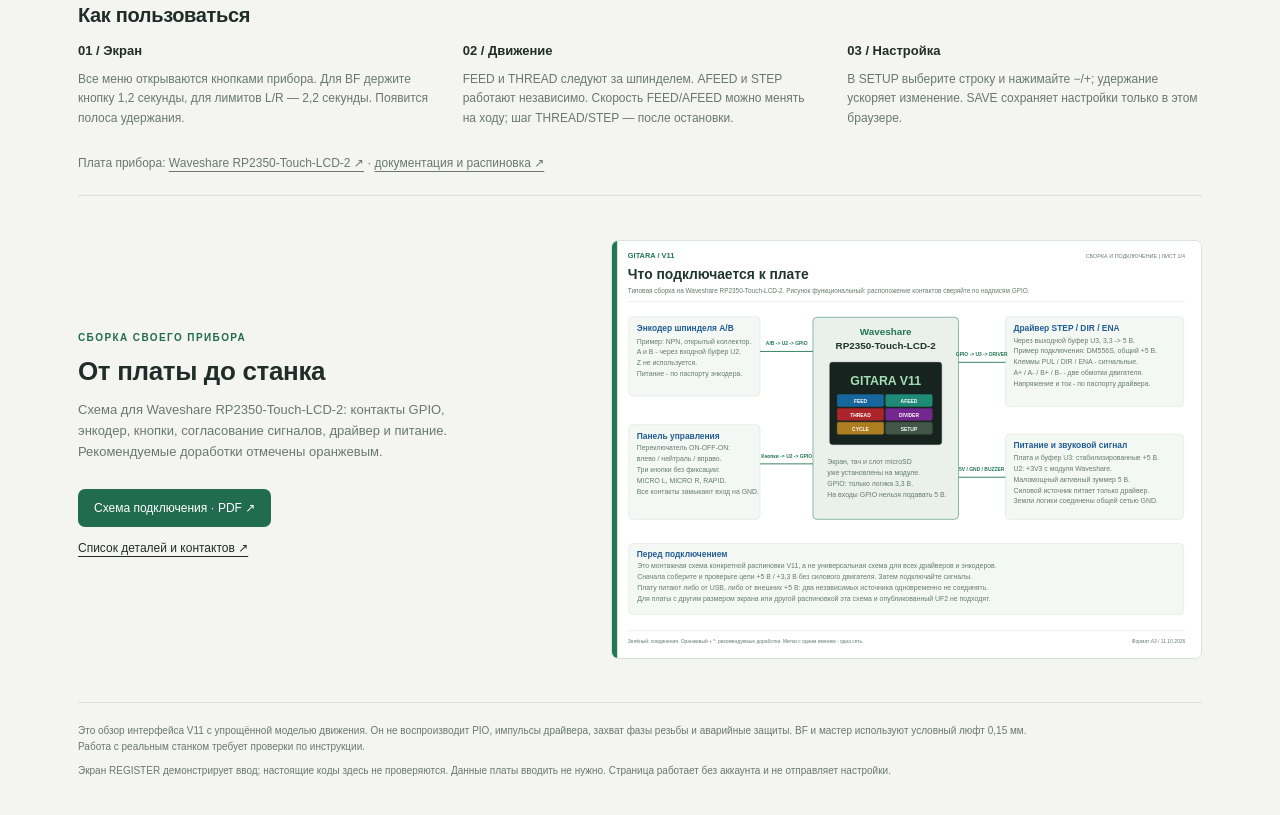
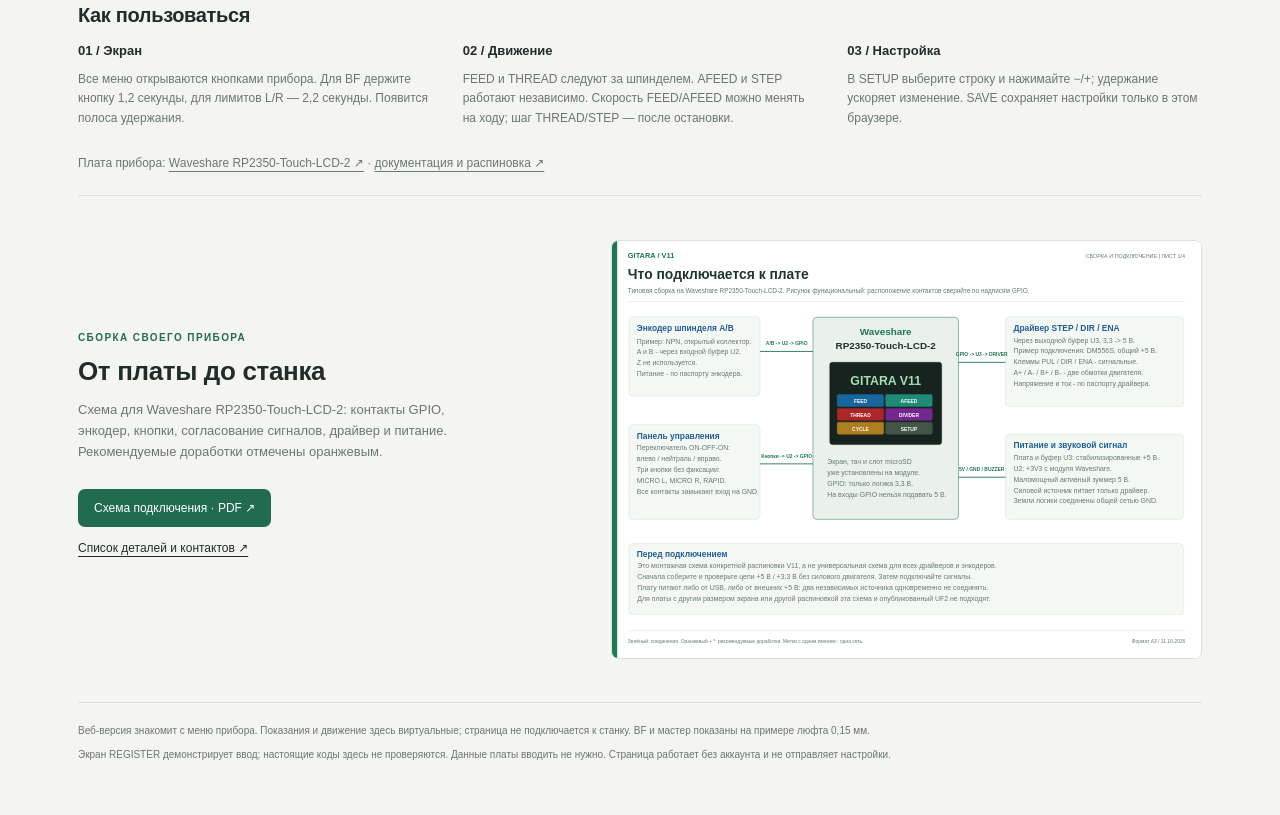
Before and after one commit to dmitriynett-sudo/gitara-els, a plain HTML site: page index.html in a window 1280 px wide. Shown: the part 1302-2117 px from the top of the page. Drawn offline with Linux system fonts and the light colour scheme.

Commit message:
Simplify public project documentation

```diff
--- a/index.html
+++ b/index.html
@@ -26,7 +26,7 @@
     <p id="event" class="event" role="status">Выберите режим на экране прибора.</p>
     <section class="explanation"><h2>Как пользоваться</h2><div class="explanation-grid"><p><b>01 / Экран</b>Все меню открываются кнопками прибора. Для BF держите кнопку 1,2 секунды, для лимитов L/R — 2,2 секунды. Появится полоса удержания.</p><p><b>02 / Движение</b>FEED и THREAD следуют за шпинделем. AFEED и STEP работают независимо. Скорость FEED/AFEED можно менять на ходу; шаг THREAD/STEP — после остановки.</p><p><b>03 / Настройка</b>В SETUP выберите строку и нажимайте −/+; удержание ускоряет изменение. SAVE сохраняет настройки только в этом браузере.</p></div><p class="board-link">Плата прибора: <a href="https://www.waveshare.com/product/rp2350-touch-lcd-2.htm" target="_blank" rel="noopener">Waveshare RP2350-Touch-LCD-2 ↗</a> · <a href="https://www.waveshare.com/wiki/RP2350-Touch-LCD-2" target="_blank" rel="noopener">документация и распиновка ↗</a></p></section>
     <section class="assembly"><div><p class="eyebrow">СБОРКА СВОЕГО ПРИБОРА</p><h2>От платы до станка</h2><p>Схема для Waveshare RP2350-Touch-LCD-2: контакты GPIO, энкодер, кнопки, согласование сигналов, драйвер и питание. Рекомендуемые доработки отмечены оранжевым.</p><a class="download-link" href="docs/GITARA_V11_Assembly_RU.pdf" target="_blank" rel="noopener">Схема подключения · PDF ↗</a><a href="https://github.com/dmitriynett-sudo/gitara-els/blob/main/docs/ASSEMBLY_RU.md">Список деталей и контактов ↗</a></div><a href="docs/GITARA_V11_Assembly_RU.pdf" target="_blank" rel="noopener" aria-label="Открыть схему сборки в PDF"><img src="images/wiring-v11.svg" alt="Общая схема: плата Waveshare RP2350-Touch-LCD-2, энкодер, панель кнопок, драйвер и питание" loading="lazy" width="1190" height="842"></a></section>
-    <footer><p>Это обзор интерфейса V11 с упрощённой моделью движения. Он не воспроизводит PIO, импульсы драйвера, захват фазы резьбы и аварийные защиты. BF и мастер используют условный люфт 0,15 мм. Работа с реальным станком требует проверки по инструкции.</p><p>Экран REGISTER демонстрирует ввод; настоящие коды здесь не проверяются. Данные платы вводить не нужно. Страница работает без аккаунта и не отправляет настройки.</p><noscript>Для интерактивного меню включите JavaScript в браузере.</noscript></footer>
+    <footer><p>Веб-версия знакомит с меню прибора. Показания и движение здесь виртуальные; страница не подключается к станку. BF и мастер показаны на примере люфта 0,15 мм.</p><p>Экран REGISTER демонстрирует ввод; настоящие коды здесь не проверяются. Данные платы вводить не нужно. Страница работает без аккаунта и не отправляет настройки.</p><noscript>Для интерактивного меню включите JavaScript в браузере.</noscript></footer>
   </main>
 </body>
 </html>
```
Also changed, not shown: 2 other files.
